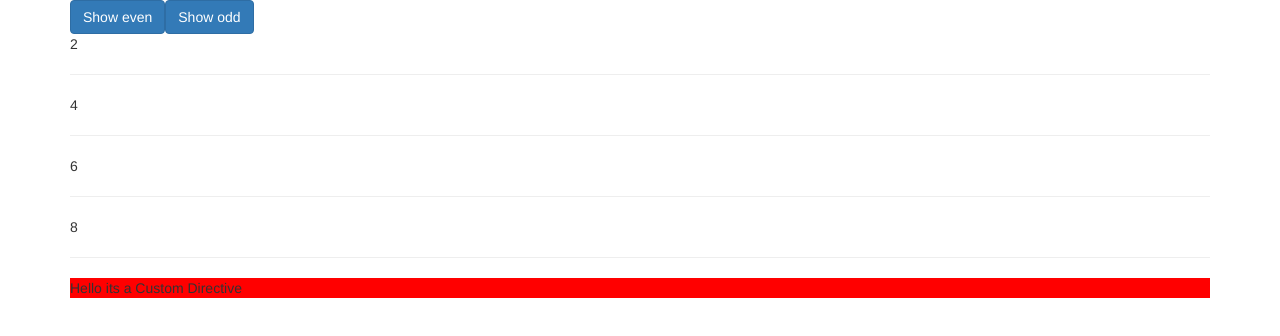
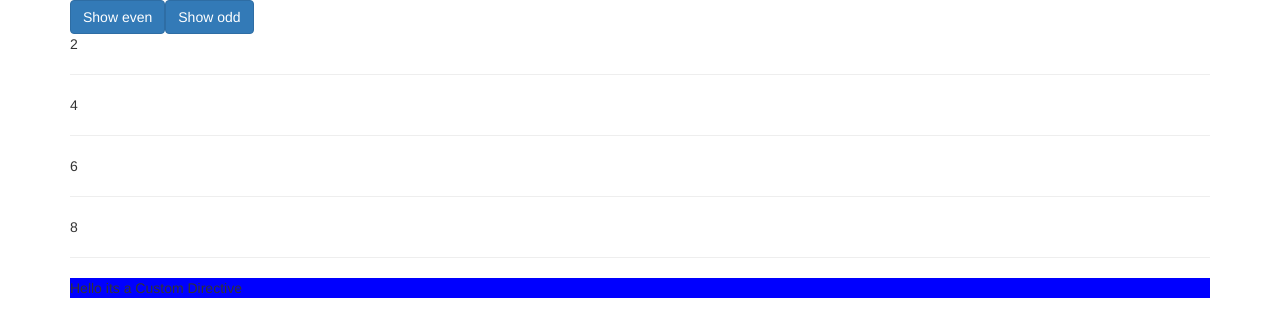
Before and after one commit to rsakhi/Angular-6-basics, an Angular app in the folder directives/: page / in a window 1280 px wide. Shown: the top 336 px of the page. Built offline with nearby package versions, Linux system fonts and the light colour scheme.

Commit message:
adding custom directive using render

```diff
--- a/directives/src/app/app.module.ts
+++ b/directives/src/app/app.module.ts
@@ -3,13 +3,15 @@ import { NgModule } from '@angular/core';
 
 import { AppComponent } from './app.component';
 import { DemoComponent } from './demo/demo.component';
-import { CustomDirective } from './custom.directive';
+import { CustomDirective } from './directive/custom.directive';
+import { Custom2Directive } from './directive/custom-2.directive';
 
 @NgModule({
   declarations: [
     AppComponent,
     DemoComponent,
-    CustomDirective
+    CustomDirective,
+    Custom2Directive
   ],
   imports: [
     BrowserModule
--- a/directives/src/app/demo/demo.component.html
+++ b/directives/src/app/demo/demo.component.html
@@ -13,6 +13,6 @@
 			<hr>
 		</div>
 	</div>
-	<p appCustomDirective>Hello its a Custom Directive
+	<p appCustom2>Hello its a Custom Directive
 	</p>
 </div>
--- /dev/null
+++ b/directives/src/app/directive/custom-2.directive.ts
@@ -0,0 +1,13 @@
+import { Directive, ElementRef, Renderer2, OnInit } from '@angular/core';
+
+@Directive({
+  selector: '[appCustom2]'
+})
+export class Custom2Directive implements OnInit{
+
+  constructor(private eleRef: ElementRef, private render: Renderer2) { }
+
+  ngOnInit(){
+    this.render.setStyle(this.eleRef.nativeElement, 'background-color', 'blue')
+  }
+}
--- a/directives/src/app/custom.directive.ts
+++ b/directives/src/app/directive/custom.directive.ts
@@ -4,11 +4,11 @@ import { Directive, ElementRef, OnInit } from "@angular/core";
 	selector: "[appCustomDirective]"
 })
 
-export class CustomDirective implements OnInit{
-	constructor(private eleRef: ElementRef){
+export class CustomDirective implements OnInit {
+	constructor(private eleRef: ElementRef) {
 	}
 
-	ngOnInit(){
+	ngOnInit() {
 		this.eleRef.nativeElement.style.backgroundColor = "red"
 	}
 }
```
Also changed, not shown: 1 other file (tests, documents, lock files or other folders).
